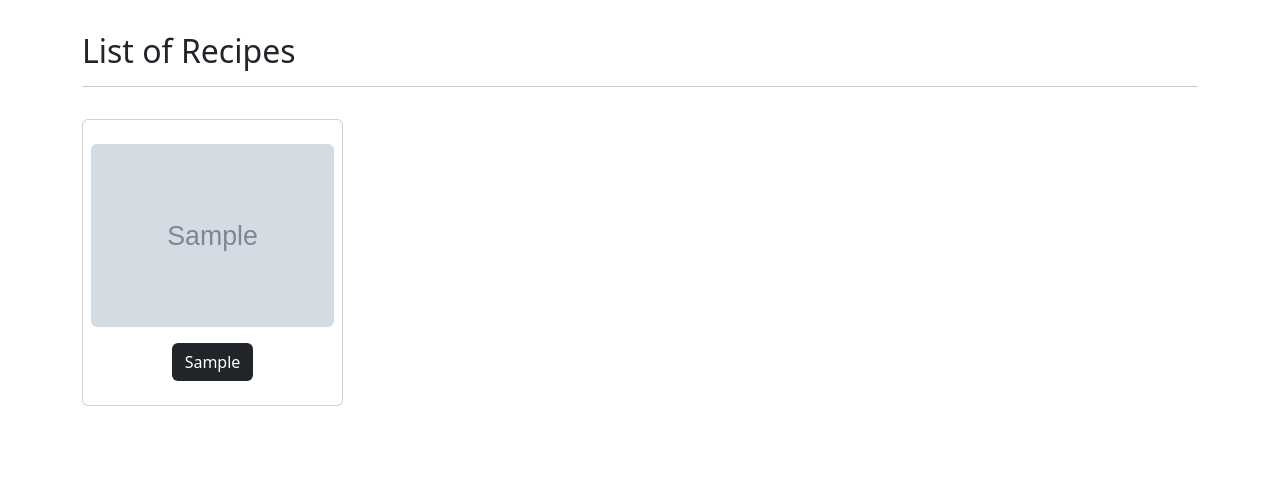
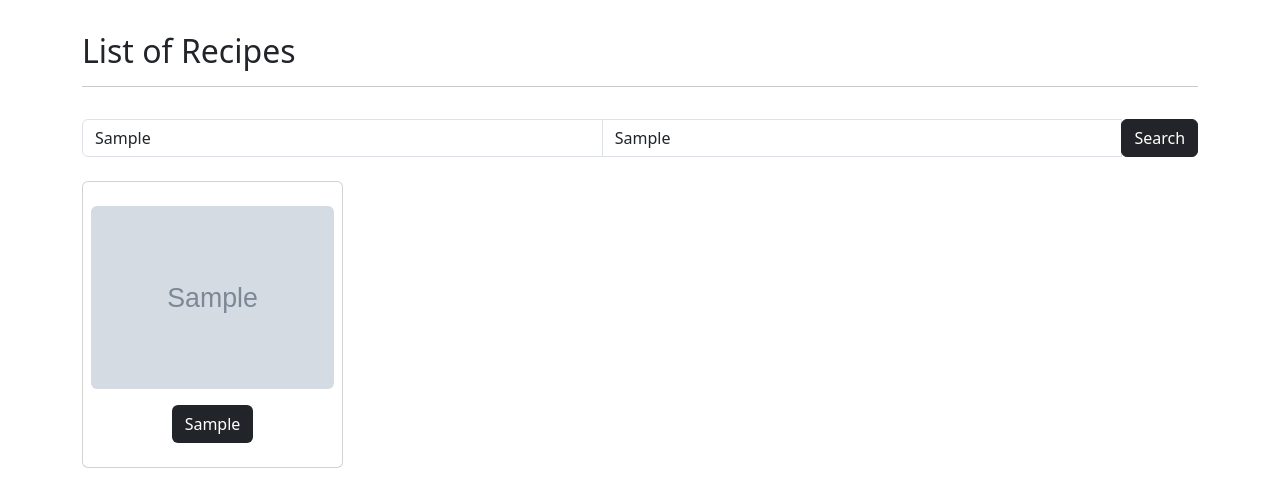
Before and after one commit to jxchen21/2340_optional2, a Django app: template tastebuds/recipes/templates/recipes/index.html in a window 1280 px wide. Shown: the part 82-566 px from the top of the page. Run offline with Django 5.2, Linux system fonts and the light colour scheme; the template is opened without the code that fills it: most values are stand-ins (such as "Sample title", 1, 10 or a date in 2020); grey boxes marked "Sample" are stand-in pictures; some libraries are stand-ins or nearby versions.

Commit message:
feat(recipes): add search by category and region using TheMealDB; support combined filters and preserve input fields

```diff
--- a/tastebuds/recipes/templates/recipes/index.html
+++ b/tastebuds/recipes/templates/recipes/index.html
@@ -9,7 +9,39 @@
         <hr />
       </div>
     </div>
+    <div class="row mb-3">
+      <div class="col">
+        <form method="get" class="form-inline">
+          <div class="input-group mb-2">
+            <input type="text" name="category" placeholder="Category (e.g., Dessert)" class="form-control" value="{{ template_data.category_term|default_if_none:'' }}">
+            <input type="text" name="region" placeholder="Region (e.g., Italian)" class="form-control ml-2" value="{{ template_data.region_term|default_if_none:'' }}">
+            <div class="input-group-append">
+              <button class="btn btn-dark" type="submit">Search</button>
+            </div>
+          </div>
+        </form>
+      </div>
+    </div>
     <div class="row">
+      {% if template_data.search_results %}
+        <div class="col-12 mb-3">
+          <h4>Search results ({{ template_data.search_type }}: {{ template_data.search_term }})</h4>
+        </div>
+        {% for recipe in template_data.search_results %}
+          <div class="col-md-4 col-lg-3 mb-2">
+            <div class="p-2 card align-items-center pt-4">
+              <img src="{{ recipe.strMealThumb }}" class="card-img-top rounded">
+              <div class="card-body text-center">
+                <a href="{% url 'recipes.show' id=recipe.idMeal %}" class="btn bg-dark text-white">{{ recipe.strMeal }}</a>
+              </div>
+            </div>
+          </div>
+        {% empty %}
+          <div class="col-12">
+            <p>No results found for your search.</p>
+          </div>
+        {% endfor %}
+      {% else %}
         {% for recipe in template_data.recipes %}
         <div class="col-md-4 col-lg-3 mb-2">
           <div class="p-2 card align-items-center pt-4">
@@ -24,6 +56,7 @@
           </div>
         </div>
         {% endfor %}
+      {% endif %}
     </div>
   </div>
 </div>
```
Also changed, not shown: tastebuds/recipes/views.py (+78 -4 lines). Lines whose indentation alone changed are shown as unchanged.
